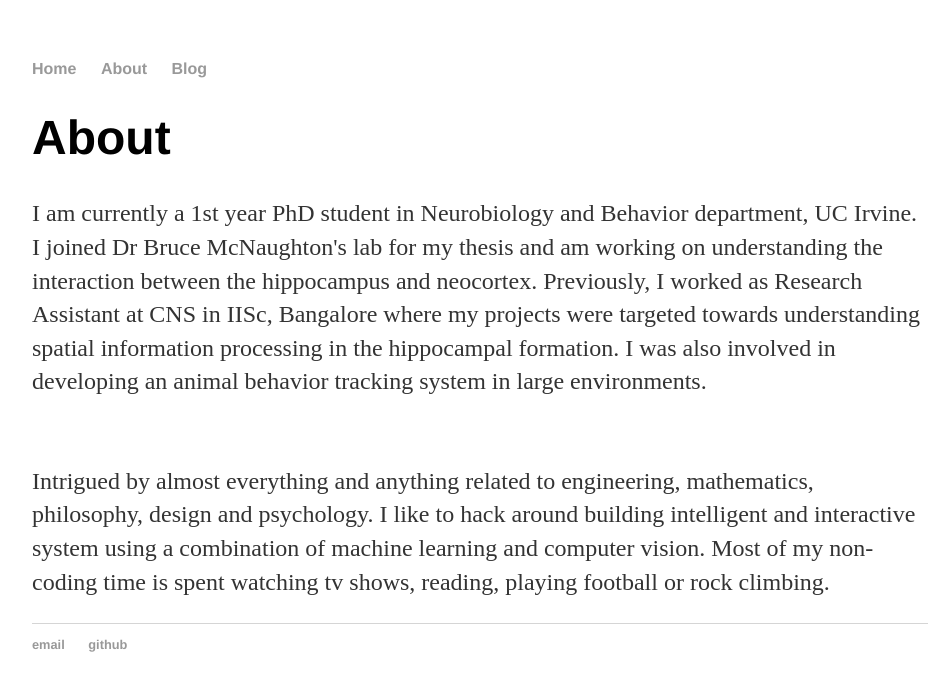
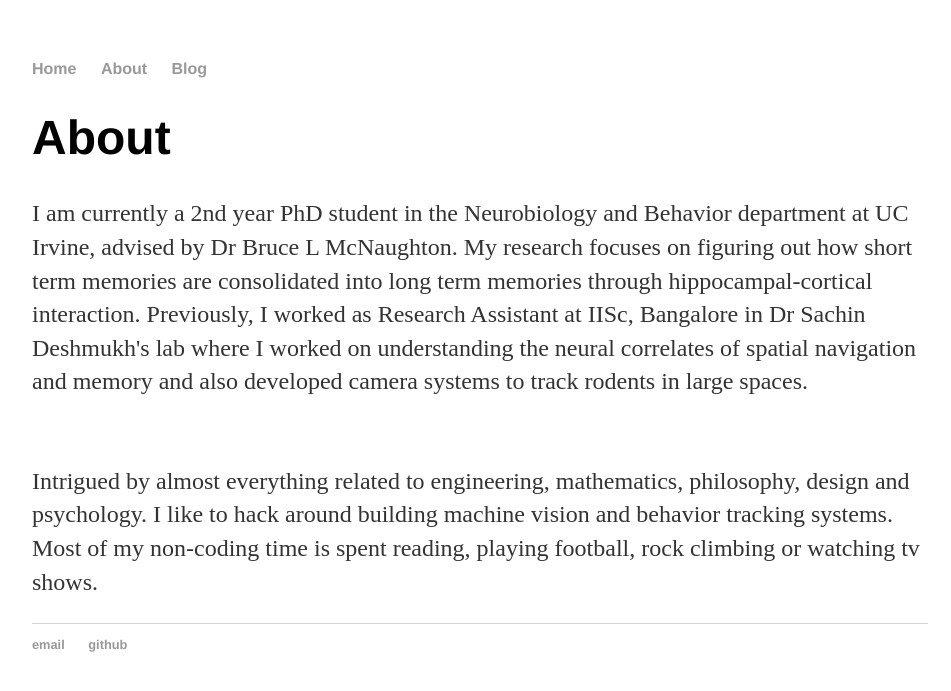
Before and after one commit to rajatsaxena/rajatsaxena.github.io, a Jekyll site: the page built from about/index.html, in a window 1280 px wide. Shown: the top 691 px of the page, without its empty margins (160-1111 px from the left). Built offline with Jekyll 4.4.1, drawn with Linux system fonts in a browser that asks for light colours.

Commit message:
Update index.html

```diff
--- a/about/index.html
+++ b/about/index.html
@@ -5,14 +5,15 @@ title: Rajat Saxena's Blog
 
 		<div class="about">
 			<h1>About</h1>
-			<p>I am currently a 1st year PhD student in Neurobiology and Behavior department, UC Irvine. I joined Dr Bruce
-				McNaughton's lab for my thesis and am working on understanding the
-				interaction between the hippocampus and neocortex. Previously, I worked as Research Assistant at CNS in IISc,
-				Bangalore where my projects were targeted towards understanding spatial information processing in the
-				hippocampal formation. I was also involved in
-				developing an animal behavior tracking system in large environments.</p>
+			<p>I am currently a 2nd year PhD student in the Neurobiology and Behavior department at UC Irvine,
+				advised by Dr Bruce L McNaughton. My research focuses on figuring out how short term memories
+				are consolidated into long term memories through hippocampal-cortical interaction.
+				Previously, I worked as Research Assistant at IISc, Bangalore in Dr Sachin Deshmukh's lab
+				where I worked on understanding the neural correlates of spatial navigation and memory and
+				also developed camera systems to track rodents in large spaces.
+			</p>
 			<br/>
-<p> Intrigued by almost everything and anything related to engineering, mathematics, philosophy, design and psychology. I like to hack around building intelligent and
-	interactive system using a combination of machine learning and computer vision. Most of my non-coding time is spent watching
-	tv shows, reading, playing football or rock climbing. </p>
+<p> Intrigued by almost everything related to engineering, mathematics, philosophy, design and psychology. I like to hack around
+	building machine vision and behavior tracking systems. Most of my non-coding time is spent reading, playing football,
+	rock climbing or watching tv shows. </p>
 		</div>
```
